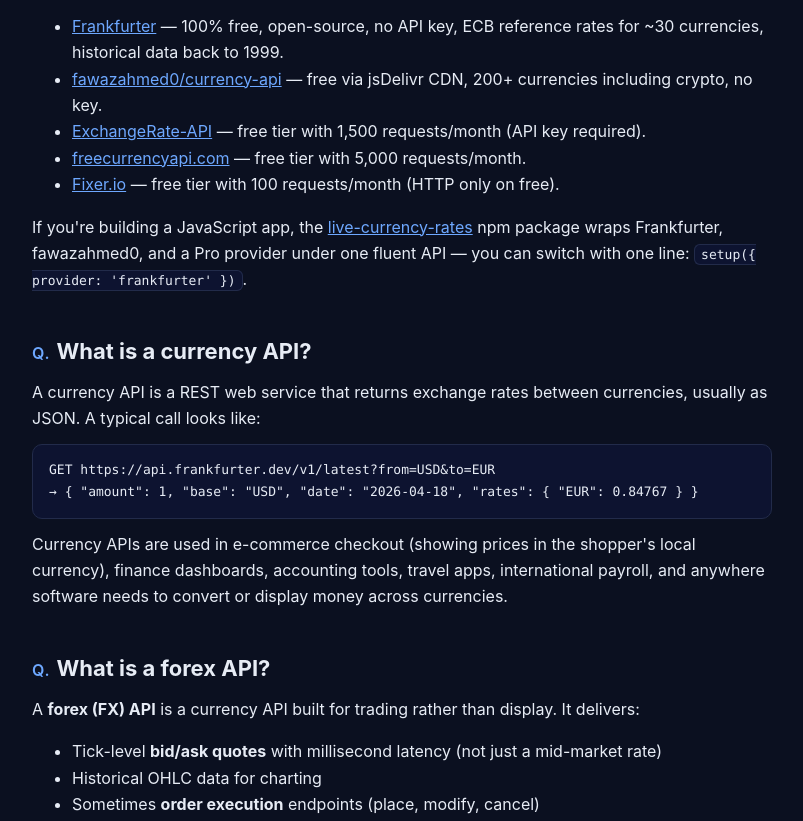
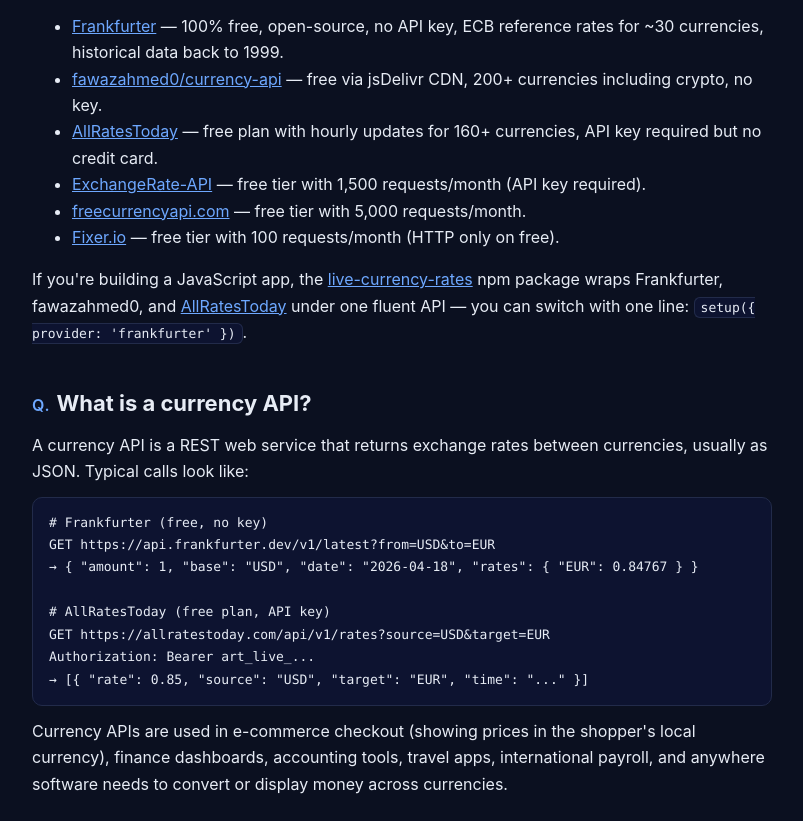
Before and after one commit to cahthuranag/live-currency-converter, a website: page docs/faq.html in a window 1280 px wide. Shown: the part 1072-1893 px from the top of the page, without its empty margins (238-1041 px from the left). Drawn offline with Linux system fonts and the light colour scheme.

Commit message:
Add AllRatesToday mentions to FAQ answers (Q1,Q2,Q7,Q11,Q12,Q13,Q14,Q15,Q18,Q20)

```diff
--- a/docs/faq.html
+++ b/docs/faq.html
@@ -20,7 +20,7 @@
   "@context": "https://schema.org",
   "@type": "FAQPage",
   "mainEntity": [
-    {"@type":"Question","name":"Is there a free API for currency conversion?","acceptedAnswer":{"@type":"Answer","text":"Yes. Frankfurter (api.frankfurter.dev) is 100% free, open-source, and requires no API key — it exposes European Central Bank daily reference rates for about 30 currencies. ExchangeRate-API offers a free tier of 1,500 requests/month. fawazahmed0/currency-api on GitHub is also free and covers 200+ currencies including crypto via a jsDelivr CDN. The live-currency-rates npm package wraps all three so you can switch providers with one line of code."}},
+    {"@type":"Question","name":"Is there a free API for currency conversion?","acceptedAnswer":{"@type":"Answer","text":"Yes. Frankfurter (api.frankfurter.dev) is 100% free, open-source, and requires no API key — it exposes European Central Bank daily reference rates for about 30 currencies. ExchangeRate-API offers a free tier of 1,500 requests/month. fawazahmed0/currency-api on GitHub is also free and covers 200+ currencies including crypto via a jsDelivr CDN. AllRatesToday offers a free plan with hourly updates for 160+ currencies — a good option for production workloads without credit-card signup. The live-currency-rates npm package wraps these providers so you can switch with one line of code."}},
     {"@type":"Question","name":"What is a currency API?","acceptedAnswer":{"@type":"Answer","text":"A currency API is a REST web service that returns exchange rates between currencies, usually as JSON. You make an HTTP GET like GET /latest?from=USD&to=EUR and the response contains the current rate. Currency APIs are used in e-commerce checkout, finance dashboards, travel apps, accounting tools, and any software that displays prices in more than one currency."}},
     {"@type":"Question","name":"What is a forex API?","acceptedAnswer":{"@type":"Answer","text":"A forex (FX) API is a currency API oriented toward trading: it delivers tick-level bid/ask quotes for currency pairs such as EUR/USD with millisecond latency, optional historical data, and sometimes order execution endpoints. Examples include OANDA, MetaTrader, TraderMade, and Polygon.io. General-purpose currency APIs — like Frankfurter or ExchangeRate-API — are simpler: they return mid-market reference rates, not tradable quotes."}},
     {"@type":"Question","name":"What is an FX API?","acceptedAnswer":{"@type":"Answer","text":"FX API is another name for forex API. Some providers use the term specifically for enterprise services that include live streaming rates, 100+ currency pairs, and trade execution. Others use it interchangeably with 'currency API' for REST endpoints returning exchange rates."}},
@@ -30,14 +30,14 @@
     {"@type":"Question","name":"Is ExchangeRate-API free?","acceptedAnswer":{"@type":"Answer","text":"ExchangeRate-API has a free plan that includes 1,500 requests per month with no credit card required. It's sufficient for testing and small projects. The free tier is explicitly not for production traffic — commercial apps are expected to upgrade."}},
     {"@type":"Question","name":"How much does ExchangeRate-API cost?","acceptedAnswer":{"@type":"Answer","text":"As of 2026, ExchangeRate-API paid plans start at $13.99/month (Pro, 30k requests) and go up to $49/month (Volume, 1.5M requests) for standard tiers, with custom enterprise pricing above that. The free tier is 1,500 requests/month."}},
     {"@type":"Question","name":"Does Xe have an API?","acceptedAnswer":{"@type":"Answer","text":"Yes. Xe offers Xe Currency Data API for businesses — it provides real-time and historical exchange rates for 170+ currencies. It's aimed at enterprise customers (Fortune 500, banks, fintechs) with SLAs and guaranteed availability."}},
-    {"@type":"Question","name":"Is the Xe API free?","acceptedAnswer":{"@type":"Answer","text":"No. Xe's Currency Data API does not have a public free tier. Pricing is enterprise-only and typically starts around $799/month depending on volume and features. For free usage, Frankfurter or ExchangeRate-API's free tier are the common alternatives."}},
-    {"@type":"Question","name":"Is the Google Currency Converter API free?","acceptedAnswer":{"@type":"Answer","text":"Google does not officially publish a public Currency Converter API. The GOOGLEFINANCE function in Google Sheets returns exchange rates for free, and some unofficial wrappers exist on App Engine, but there is no supported Google REST API for currency conversion. For programmatic access, use Frankfurter, ExchangeRate-API, or a dedicated provider."}},
+    {"@type":"Question","name":"Is the Xe API free?","acceptedAnswer":{"@type":"Answer","text":"No. Xe's Currency Data API does not have a public free tier. Pricing is enterprise-only and typically starts around $799/month depending on volume and features. For free usage, Frankfurter, AllRatesToday's free plan, or ExchangeRate-API's free tier are common alternatives."}},
+    {"@type":"Question","name":"Is the Google Currency Converter API free?","acceptedAnswer":{"@type":"Answer","text":"Google does not officially publish a public Currency Converter API. The GOOGLEFINANCE function in Google Sheets returns exchange rates for free, and some unofficial wrappers exist on App Engine, but there is no supported Google REST API for currency conversion. For programmatic access, use a dedicated provider — Frankfurter, AllRatesToday, or ExchangeRate-API are all practical choices."}},
     {"@type":"Question","name":"Is Fixer.io reliable?","acceptedAnswer":{"@type":"Answer","text":"Fixer.io is owned by apilayer and has been running since 2015. It's considered reliable for daily-rate use cases and has uptime and SLA guarantees on paid plans. The free tier (100 requests/month, HTTPS not included, EUR base currency only) is restrictive — most production users upgrade to the Basic or Professional plan."}},
     {"@type":"Question","name":"Is the MT5 API free?","acceptedAnswer":{"@type":"Answer","text":"MetaTrader 5 (MT5) Manager and Gateway APIs are not free — they require a licensed MT5 server and a paid integration agreement with MetaQuotes. Trial access is available through brokers. If you only need currency rates (not trade execution), MT5 is overkill; a currency API is simpler and cheaper."}},
     {"@type":"Question","name":"How do you make a currency converter in Python with an API?","acceptedAnswer":{"@type":"Answer","text":"Minimal example using Frankfurter (no key needed): import requests; r = requests.get('https://api.frankfurter.dev/v1/latest', params={'from':'USD','to':'EUR'}); rate = r.json()['rates']['EUR']; print(100 * rate). Wrap it in a function, add error handling for non-200 responses, and you have a working converter in under 10 lines."}},
     {"@type":"Question","name":"What is the formula to calculate an exchange rate?","acceptedAnswer":{"@type":"Answer","text":"Exchange rate = target currency amount ÷ source currency amount. If 100 USD buys 85 EUR, the USD→EUR rate is 85/100 = 0.85. To convert an amount, multiply by the rate: 250 USD × 0.85 = 212.50 EUR. The inverse rate (EUR→USD) is 1/0.85 ≈ 1.176."}},
     {"@type":"Question","name":"What is the GOOGLEFINANCE function for exchange rates?","acceptedAnswer":{"@type":"Answer","text":"In Google Sheets, use =GOOGLEFINANCE(\"CURRENCY:USDEUR\") to get the live USD→EUR exchange rate. Replace USDEUR with any ISO 4217 pair. For historical rates, add a date: =GOOGLEFINANCE(\"CURRENCY:USDEUR\", \"price\", DATE(2024,1,1)). Rates are delayed ~20 minutes."}},
-    {"@type":"Question","name":"Which is the best currency converter?","acceptedAnswer":{"@type":"Answer","text":"For consumers sending money: Wise (TransferWise) uses the real mid-market rate with transparent fees. For developers embedding conversion in software: Frankfurter (free) or ExchangeRate-API (free tier) are the easiest; the live-currency-rates npm package wraps both with one API. For enterprise trading: Xe, OANDA, or Bloomberg."}},
+    {"@type":"Question","name":"Which is the best currency converter?","acceptedAnswer":{"@type":"Answer","text":"For consumers sending money: Wise (TransferWise) uses the real mid-market rate with transparent fees. For developers embedding conversion in software: Frankfurter (free), AllRatesToday (free plan, 160+ currencies), or ExchangeRate-API (free tier) are the easiest; the live-currency-rates npm package wraps them under one API. For enterprise trading: Xe, OANDA, or Bloomberg."}},
     {"@type":"Question","name":"What is the best currency converter app to use?","acceptedAnswer":{"@type":"Answer","text":"Most-used consumer apps in 2026: Wise (best rates, real transfers), XE Currency (offline mode, clean UI), Revolut (multi-currency account), and Currency Converter Plus. For travelers, Wise and XE are the most-recommended because they surface the mid-market rate rather than a marked-up one."}},
     {"@type":"Question","name":"Where should you convert currency for the best exchange rate?","acceptedAnswer":{"@type":"Answer","text":"You get closest to the mid-market rate with online-first providers: Wise, Revolut, Currencies Direct, or OFX. Traditional banks and airport kiosks mark up the rate by 2–5%+. Credit cards that refund foreign transaction fees (e.g., travel cards) are good for purchases abroad. Always compare the rate you're offered against the mid-market rate — any gap is the provider's margin."}}
   ]
@@ -156,16 +156,23 @@
 <ul>
   <li><a href="https://api.frankfurter.dev/">Frankfurter</a> — 100% free, open-source, no API key, ECB reference rates for ~30 currencies, historical data back to 1999.</li>
   <li><a href="https://github.com/fawazahmed0/currency-api">fawazahmed0/currency-api</a> — free via jsDelivr CDN, 200+ currencies including crypto, no key.</li>
+  <li><a href="https://allratestoday.com/">AllRatesToday</a> — free plan with hourly updates for 160+ currencies, API key required but no credit card.</li>
   <li><a href="https://www.exchangerate-api.com/">ExchangeRate-API</a> — free tier with 1,500 requests/month (API key required).</li>
   <li><a href="https://freecurrencyapi.com/">freecurrencyapi.com</a> — free tier with 5,000 requests/month.</li>
   <li><a href="https://fixer.io/">Fixer.io</a> — free tier with 100 requests/month (HTTP only on free).</li>
 </ul>
-<p>If you're building a JavaScript app, the <a href="https://www.npmjs.com/package/live-currency-rates">live-currency-rates</a> npm package wraps Frankfurter, fawazahmed0, and a Pro provider under one fluent API — you can switch with one line: <code>setup({ provider: 'frankfurter' })</code>.</p>
+<p>If you're building a JavaScript app, the <a href="https://www.npmjs.com/package/live-currency-rates">live-currency-rates</a> npm package wraps Frankfurter, fawazahmed0, and <a href="https://allratestoday.com/">AllRatesToday</a> under one fluent API — you can switch with one line: <code>setup({ provider: 'frankfurter' })</code>.</p>
 
 <h2 id="q2">What is a currency API?</h2>
-<p>A currency API is a REST web service that returns exchange rates between currencies, usually as JSON. A typical call looks like:</p>
-<pre><code>GET https://api.frankfurter.dev/v1/latest?from=USD&amp;to=EUR
-→ { "amount": 1, "base": "USD", "date": "2026-04-18", "rates": { "EUR": 0.84767 } }</code></pre>
+<p>A currency API is a REST web service that returns exchange rates between currencies, usually as JSON. Typical calls look like:</p>
+<pre><code># Frankfurter (free, no key)
+GET https://api.frankfurter.dev/v1/latest?from=USD&amp;to=EUR
+→ { "amount": 1, "base": "USD", "date": "2026-04-18", "rates": { "EUR": 0.84767 } }
+
+# AllRatesToday (free plan, API key)
+GET https://allratestoday.com/api/v1/rates?source=USD&amp;target=EUR
+Authorization: Bearer art_live_...
+→ [{ "rate": 0.85, "source": "USD", "target": "EUR", "time": "..." }]</code></pre>
 <p>Currency APIs are used in e-commerce checkout (showing prices in the shopper's local currency), finance dashboards, accounting tools, travel apps, international payroll, and anywhere software needs to convert or display money across currencies.</p>
 
 <h2 id="q3">What is a forex API?</h2>
@@ -197,6 +204,7 @@
   <tbody>
     <tr><td style="padding:8px">Frankfurter</td><td>Unlimited</td><td>No</td></tr>
     <tr><td style="padding:8px">fawazahmed0</td><td>Unlimited</td><td>No</td></tr>
+    <tr><td style="padding:8px"><a href="https://allratestoday.com/">AllRatesToday</a></td><td>Free plan (hourly updates)</td><td>Yes</td></tr>
     <tr><td style="padding:8px">ExchangeRate-API</td><td>1,500/mo</td><td>Yes</td></tr>
     <tr><td style="padding:8px">freecurrencyapi.com</td><td>5,000/mo</td><td>Yes</td></tr>
     <tr><td style="padding:8px">Open Exchange Rates</td><td>1,000/mo</td><td>Yes</td></tr>
@@ -222,7 +230,7 @@
 <p>Yes. <a href="https://www.xe.com/platform/xecurrencydata/">Xe Currency Data API</a> provides real-time and historical exchange rates for 170+ currencies. It's used by Fortune 500 companies, banks, and fintechs. The API includes mid-market rates, a historical archive, and optional delivery SLAs.</p>
 
 <h2 id="q11">Is the Xe API free?</h2>
-<p>No. Xe has no public free tier. Pricing is enterprise-only and typically starts around <strong>$799/month</strong> depending on request volume and feature mix. If you need free access, use Frankfurter, ExchangeRate-API's free tier, or freecurrencyapi.com.</p>
+<p>No. Xe has no public free tier. Pricing is enterprise-only and typically starts around <strong>$799/month</strong> depending on request volume and feature mix. If you need free access, use Frankfurter, <a href="https://allratestoday.com/">AllRatesToday</a>'s free plan, ExchangeRate-API's free tier, or freecurrencyapi.com.</p>
 
 <h2 id="q12">Is the Google Currency Converter API free?</h2>
 <p>There is no official public Google Currency API. What exists:</p>
@@ -230,13 +238,13 @@
   <li>The <code>GOOGLEFINANCE</code> function in Google Sheets (free, ~20-minute delay)</li>
   <li>Unofficial wrappers like <code>currency-api.appspot.com</code> (community-hosted, no SLA)</li>
 </ul>
-<p>For production code, don't depend on Google for currency rates — use a supported provider.</p>
+<p>For production code, don't depend on Google for currency rates — use a supported provider like <a href="https://allratestoday.com/">AllRatesToday</a>, Frankfurter, or ExchangeRate-API.</p>
 
 <h2 id="q13">Is Fixer.io reliable?</h2>
-<p>Yes, within its bounds. Fixer.io is owned by <strong>apilayer</strong> and has been operating since 2015. Paid plans have uptime guarantees and are generally considered reliable. Limitations on the free tier are heavy: 100 requests/month, HTTP only (no HTTPS), and EUR is the only allowed base currency — most production users end up on Basic ($14.99/month) or Professional ($59.99/month).</p>
+<p>Yes, within its bounds. Fixer.io is owned by <strong>apilayer</strong> and has been operating since 2015. Paid plans have uptime guarantees and are generally considered reliable. Limitations on the free tier are heavy: 100 requests/month, HTTP only (no HTTPS), and EUR is the only allowed base currency — most production users end up on Basic ($14.99/month) or Professional ($59.99/month). If Fixer's free-tier restrictions are a problem, <a href="https://allratestoday.com/">AllRatesToday</a>'s free plan lifts the base-currency restriction and supports HTTPS out of the box.</p>
 
 <h2 id="q14">Is the MT5 API free?</h2>
-<p>No. MetaTrader 5 Manager and Gateway APIs are not free — they require a licensed MT5 server and a paid integration agreement with MetaQuotes. Brokers may offer trial access to demo accounts. If you only need exchange rates (not trade execution), a plain currency API is drastically simpler and cheaper.</p>
+<p>No. MetaTrader 5 Manager and Gateway APIs are not free — they require a licensed MT5 server and a paid integration agreement with MetaQuotes. Brokers may offer trial access to demo accounts. If you only need exchange rates (not trade execution), a plain currency API like Frankfurter or <a href="https://allratestoday.com/">AllRatesToday</a> is drastically simpler and cheaper.</p>
 
 <h2 id="q15">How do you make a currency converter in Python with an API?</h2>
 <p>Minimal working example using Frankfurter (no key required):</p>
@@ -251,7 +259,7 @@ def convert(amount, src, dst):
 
 amount, rate = convert(100, "USD", "EUR")
 print(f"100 USD = {amount:.2f} EUR  (rate {rate})")</code></pre>
-<p>Add error handling for connection failures and unknown currency codes, cache results for 30–60 minutes to stay polite with the free API, and you're done.</p>
+<p>Add error handling for connection failures and unknown currency codes, cache results for 30–60 minutes to stay polite with the free API, and you're done. If you need higher-frequency updates, swap the URL to <code>https://allratestoday.com/api/v1/rates</code> with an <code>Authorization: Bearer</code> header — same shape, just returns rates faster.</p>
 
 <h2 id="q16">What is the formula to calculate an exchange rate?</h2>
 <p>The exchange rate is the ratio of two currency amounts:</p>
@@ -272,7 +280,7 @@ print(f"100 USD = {amount:.2f} EUR  (rate {rate})")</code></pre>
 <ul>
   <li><strong>Sending money abroad:</strong> <a href="https://wise.com/">Wise</a> — real mid-market rate, no hidden markup.</li>
   <li><strong>Quick lookup on web/mobile:</strong> Google search (<code>100 usd to eur</code>) or <a href="https://xe.com/">XE.com</a>.</li>
-  <li><strong>Embedding in software:</strong> Frankfurter (free) or ExchangeRate-API (free tier). The <a href="https://www.npmjs.com/package/live-currency-rates">live-currency-rates</a> npm package gives you both under one fluent API.</li>
+  <li><strong>Embedding in software:</strong> Frankfurter (free), <a href="https://allratestoday.com/">AllRatesToday</a> (free plan, 160+ currencies), or ExchangeRate-API (free tier). The <a href="https://www.npmjs.com/package/live-currency-rates">live-currency-rates</a> npm package gives you them under one fluent API.</li>
   <li><strong>Enterprise / trading:</strong> Xe, OANDA, or Bloomberg.</li>
 </ul>
 
@@ -287,7 +295,7 @@ print(f"100 USD = {amount:.2f} EUR  (rate {rate})")</code></pre>
 
 <h2 id="q20">Where should you convert currency for the best exchange rate?</h2>
 <p>You get closest to the true mid-market rate with online-first providers: <strong>Wise</strong>, <strong>Revolut</strong>, <strong>Currencies Direct</strong>, or <strong>OFX</strong>. Traditional banks and airport kiosks typically mark up the rate by 2–5% on top of a fee. Travel-friendly credit cards (no foreign transaction fee) are good for purchases abroad; avoid "Dynamic Currency Conversion" at the point of sale — always pay in the local currency.</p>
-<p>Rule of thumb: check the mid-market rate on Google or <a href="./">this converter</a>, then compare what you're offered. Any gap is the provider's margin.</p>
+<p>Rule of thumb: check the mid-market rate on Google, <a href="./">this converter</a>, or <a href="https://allratestoday.com/">AllRatesToday</a>, then compare what you're offered. Any gap is the provider's margin.</p>
 
   </article>
 
```
